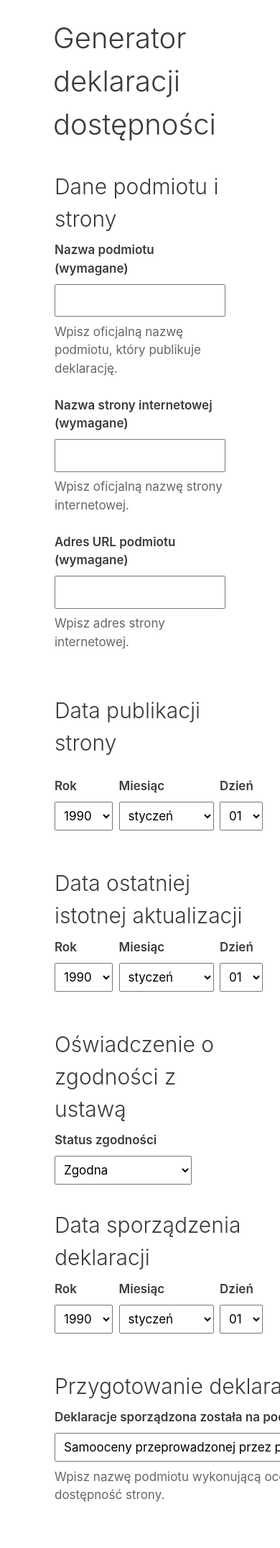
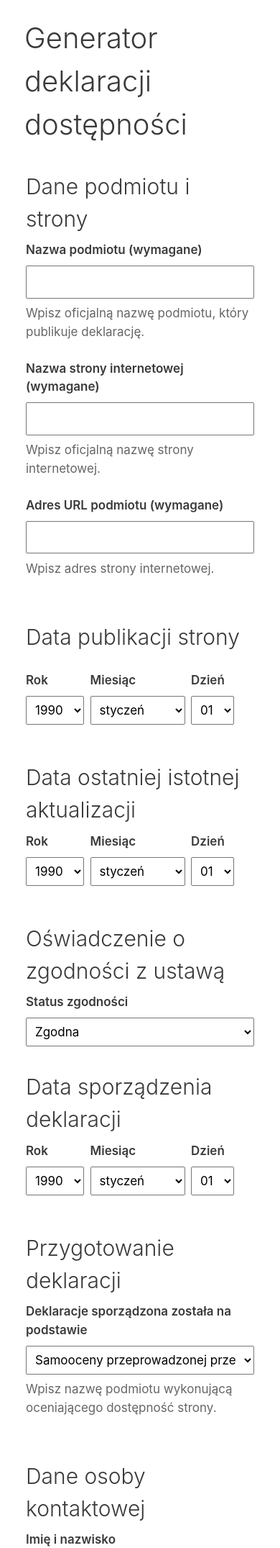
Before and after one commit to hubert79/utilitia-generator, a PHP site: page / in a window 390 px wide; the page is wider, and only the part inside the window is pictured. Shown: the part 379-2530 px from the top of that part at 72% size. Run offline with PHP 8.4, Linux system fonts and the light colour scheme.

Commit message:
Poprawki CSS dla urządzeń mobilnych

```diff
--- a/css/style.css
+++ b/css/style.css
@@ -15,14 +15,13 @@ body {
 
 header,
 #content {
-	max-width: 1180px;
-	/* max-width: 800px; */
+	max-width: 1100px;
 	margin: 0 auto;
-	padding: 40px;
+	padding: 40px 0;
 }
 
 header {
-	padding: 20px 40px 0;
+	padding: 20px 0 0;
 }
 
 .flex {
@@ -76,13 +75,10 @@ form label {
 }
 
 form input,
-form textarea {
+form textarea,
+form select {
 	width: 100%;
 	max-width: 800px;
-	padding: 8px;
-}
-
-form select {
 	padding: 8px;
 }
 
```
